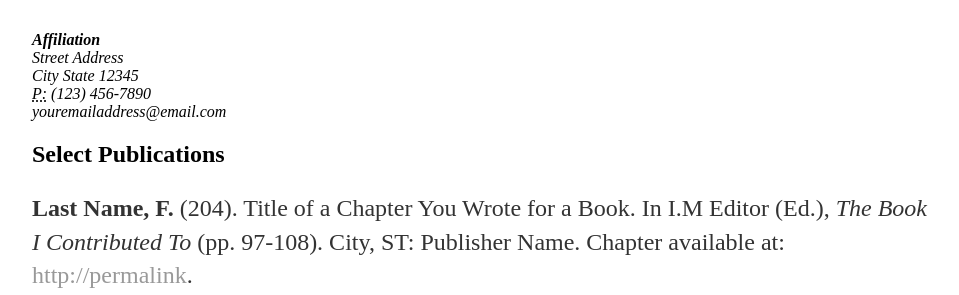
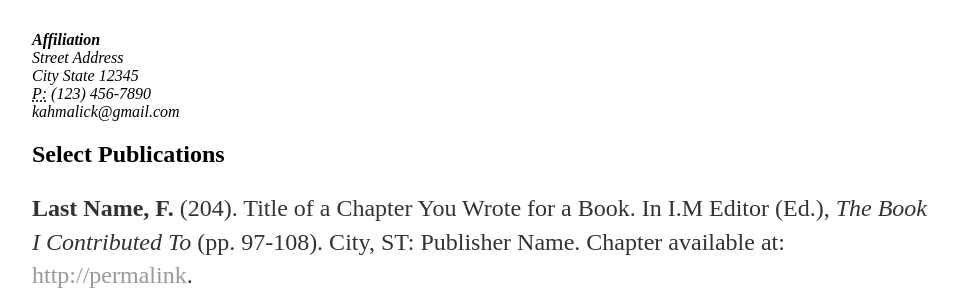
Before and after one commit to The-Gambian/The-Gambian.github.io, a Jekyll site: the page built from My projects/index.html, in a window 1280 px wide. Shown: the part 200-495 px from the top of the page, without its empty margins (160-1119 px from the left). Built offline with Jekyll 4.4.1, drawn with Linux system fonts in a browser that asks for light colours.

Commit message:
Update index.html

```diff
--- a/My projects/index.html
+++ b/My projects/index.html
@@ -1,9 +1,9 @@
 ---
 layout: default
-title: CV of Your Name
+title: Malick Kah
 ---
 
-	<div class="cv">
+	<div class="My Projects">
 		<a href="#" class="download" title="Download CV as PDF">Download CV</a>
 					<h1>Hank Quinlan</h1>
 					<address>
@@ -11,7 +11,7 @@
 					Street Address<br>
 					City State 12345<br>
 					<abbr title="phone">P:</abbr> (123) 456-7890<br>
-					<span class="obfuscate">youremailaddress@email.com</span>
+					<span class="obfuscate">kahmalick@gmail.com</span>
 					</address>
 
 					<h2>Select Publications</h2>
```
